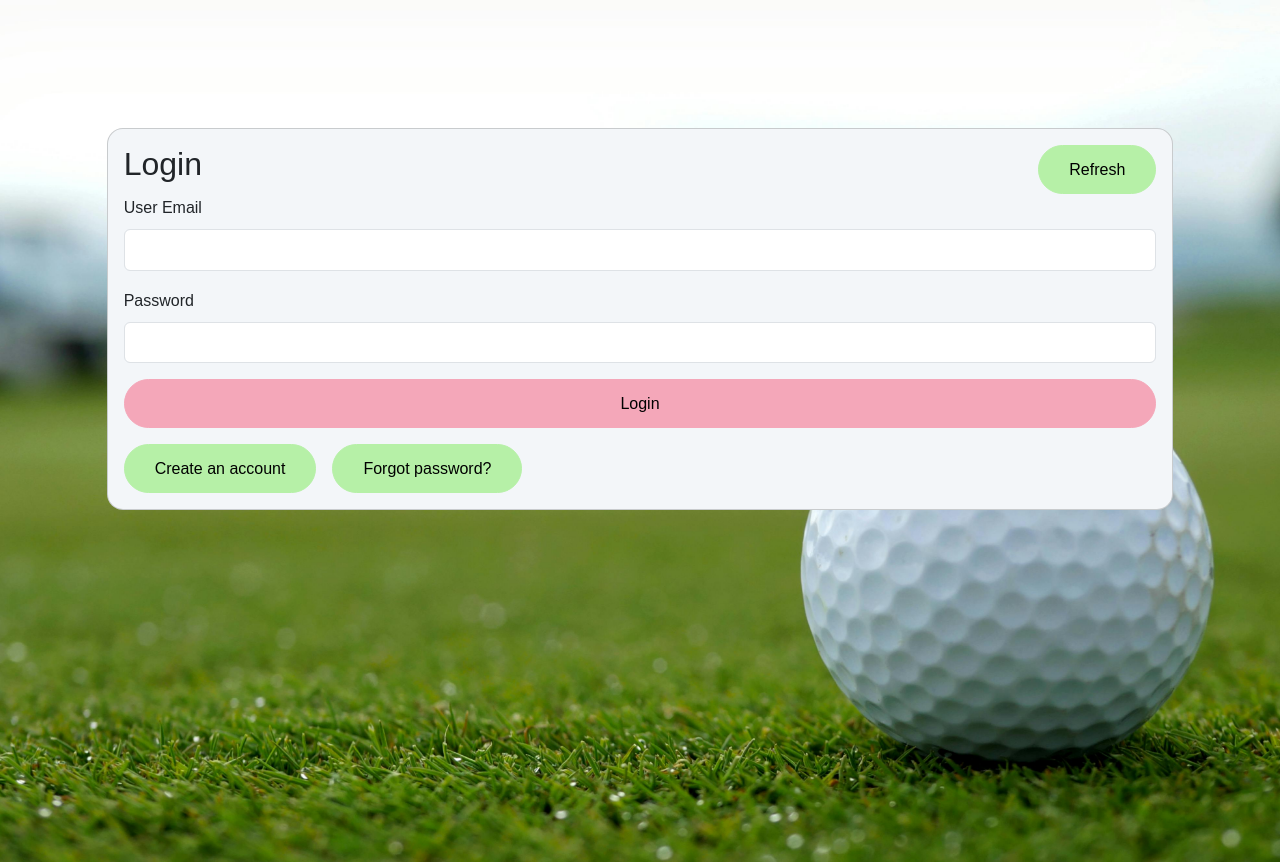
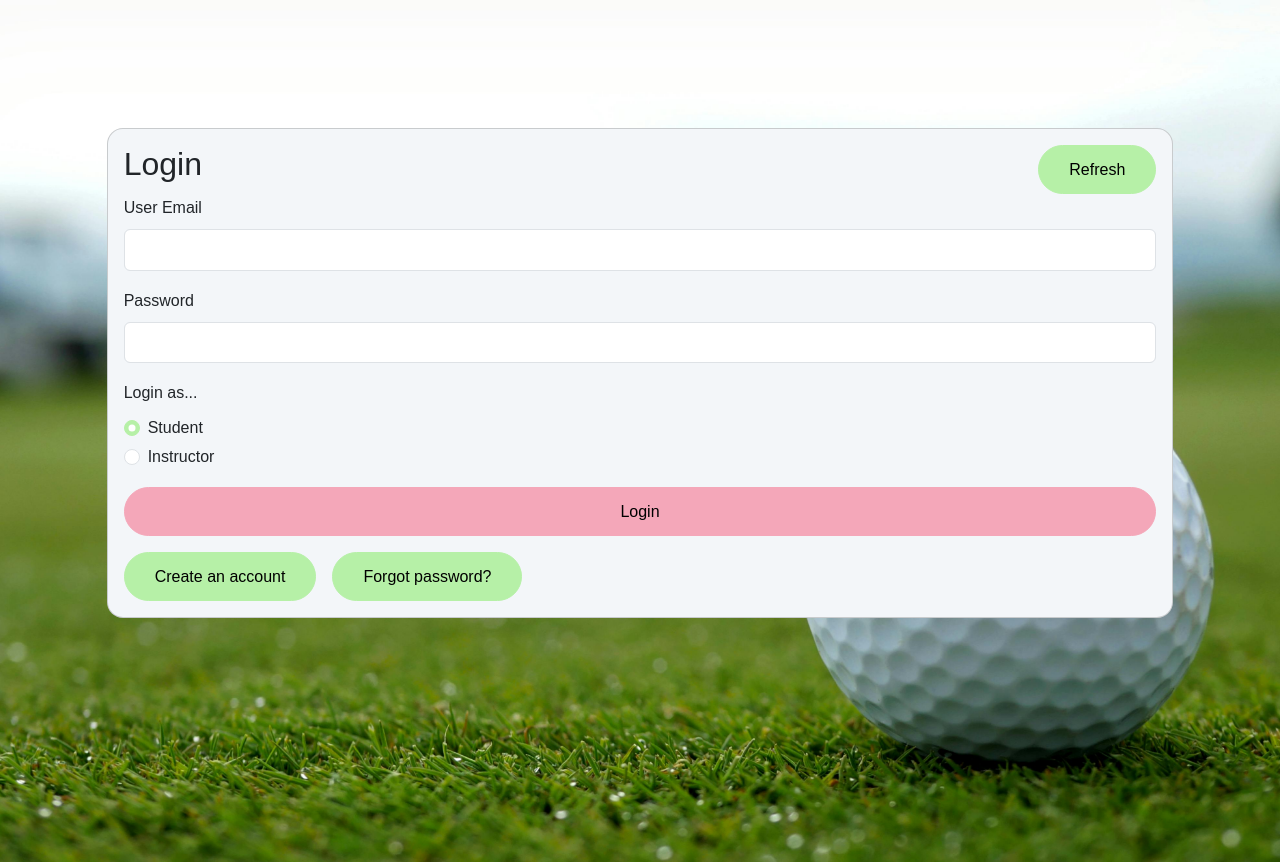
Before and after one commit to kuanhc96/freelance-login-frontend, a Vue app: page /login in a window 1280 px wide. Shown: the top 862 px of the page. Built offline with nearby package versions, Linux system fonts and the light colour scheme; no server answers.

Commit message:
add Login as... option

```diff
--- a/src/pages/login/LoginForm.vue
+++ b/src/pages/login/LoginForm.vue
@@ -9,6 +9,30 @@
         <div class="mb-3">
           <label class="form-label" for="password">Password </label>
           <input class="form-control" type="password" id="password" v-model="password" required />
+        </div>
+        <div class="mb-3">
+          <label class="form-label">Login as...</label>
+          <div class="form-check">
+            <input
+              class="form-check-input "
+              type="radio"
+              id="student"
+              value="STUDENT"
+              v-model="selectedRole"
+              checked
+            />
+            <label for="student">Student</label>
+          </div>
+          <div class="form-check">
+            <input
+              class="form-check-input"
+              type="radio"
+              id="instructor"
+              value="INSTRUCTOR"
+              v-model="selectedRole"
+            />
+            <label for="instructor">Instructor</label>
+          </div>
         </div>
         <div class="d-grid vstack mb-3">
           <button class="btn btn-secondary" type="submit">Login</button>
@@ -25,6 +49,16 @@
 <script>
 import BaseCard from '../../components/ui/BaseCard.vue';
 export default {
+  components: {
+    BaseCard
+  },
+  data() {
+    return {
+      email: '',
+      password: '',
+      selectedRole: 'STUDENT'
+    }
+  },
   async created() {
     const urlParams = new URLSearchParams(window.location.search);
     const isLogout = urlParams.get('logout') === 'true';
@@ -65,15 +99,6 @@ export default {
       }
     }
   },
-  components: {
-    BaseCard
-  },
-  data() {
-    return {
-      email: '',
-      password: '',
-    }
-  },
   methods: {
     refresh() {
       this.email = '';
@@ -81,6 +106,7 @@ export default {
       this.$router.push("/login");
     },
     submitForm() {
+      console.log(this.selectedRole)
       fetch("http://localhost:8081/apiLogin", {
         method: 'POST',
         credentials: 'include',
@@ -89,7 +115,8 @@ export default {
         },
         body: JSON.stringify({
           'email': this.email,
-          'password': this.password
+          'password': this.password,
+          'role': this.selectedRole
         }),
       })
       .then(response => {
```
